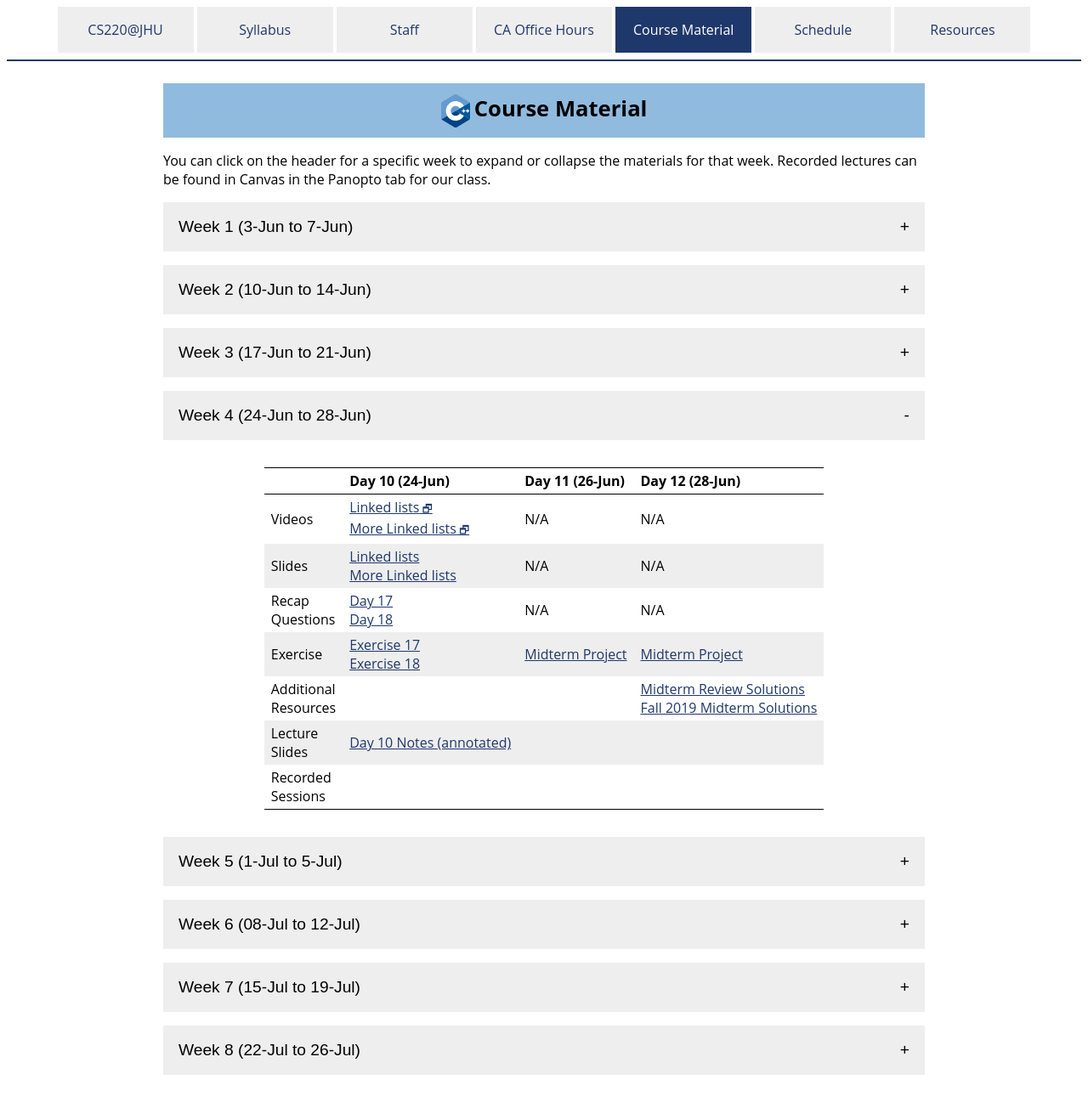
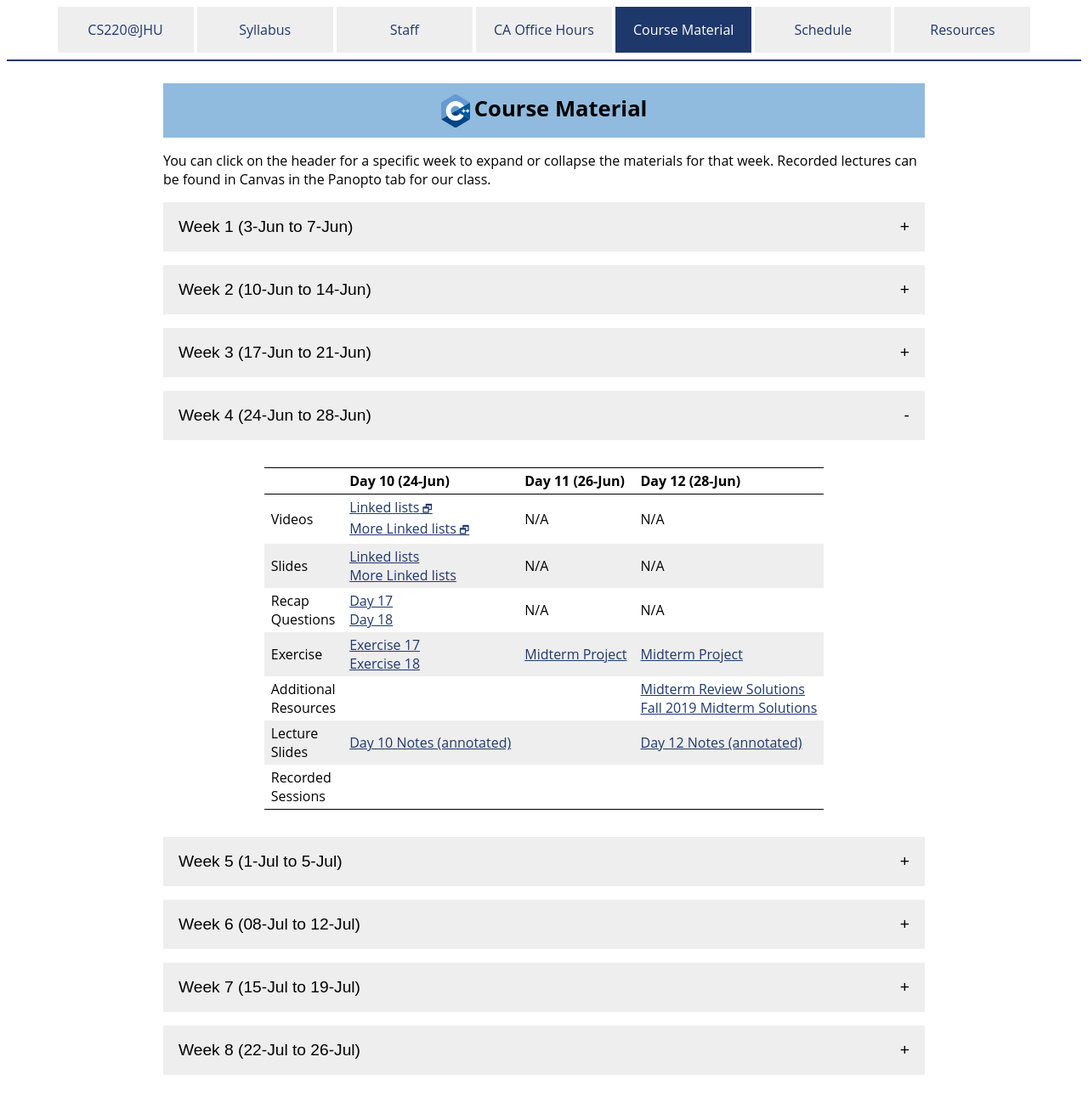
Before and after one commit to jhu-ip/cs220-summer24, a Jekyll site: the page built from material.md, in a window 1280 px wide. Shown: the whole page at 85% size. Built offline with Jekyll 4.4.1, drawn with Linux system fonts in a browser that asks for light colours.

Commit message:
Add material for session12

```diff
--- a/material.csv
+++ b/material.csv
@@ -141,6 +141,7 @@ Week,Day,Date,Type,Link text,URL
 4,3,28-Jun,Exercise,Midterm Project,assign/midterm.html
 4,3,28-Jun,Resource,Midterm Review Solutions,resources/MidtermReview-solutions.pdf
 4,3,28-Jun,Resource,Fall 2019 Midterm Solutions,resources/Midterm-Fall2019-solutions.pdf
+4,3,28-Jun,LectureSlides,Day 12 Notes (annotated),slides/summer24_slides/summer24_session12_day00-00_annotated.pdf
 
 5,1,1-Jul,Video,Introduction to C++,https://jh.hosted.panopto.com/Panopto/Pages/Viewer.aspx?id=2760c264-312d-49f2-9e43-ae2300279acb
 5,1,1-Jul,Video,C++ Strings,https://jh.hosted.panopto.com/Panopto/Pages/Viewer.aspx?id=954ea030-61b3-482d-96e8-ae2300279a4f
--- a/material.md
+++ b/material.md
@@ -235,7 +235,7 @@ the materials for that week. Recorded lectures can be found in Canvas in the Pan
       <td>Lecture<br>Slides</td>
       <td><a href='slides/summer24_slides/summer24_session10_day17-18_annotated.pdf'>Day 10 Notes (annotated)</a></td>
       <td></td>
-      <td></td>
+      <td><a href='slides/summer24_slides/summer24_session12_day00-00_annotated.pdf'>Day 12 Notes (annotated)</a></td>
     </tr>
     <tr>
       <td>Recorded<br>Sessions</td>
```
Also changed, not shown: 1 other file.
